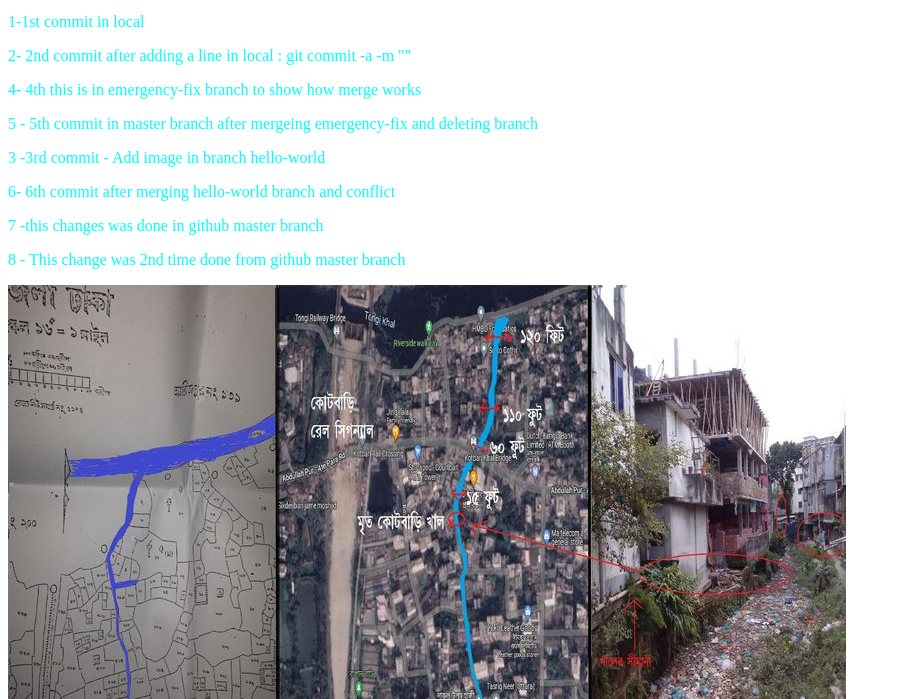
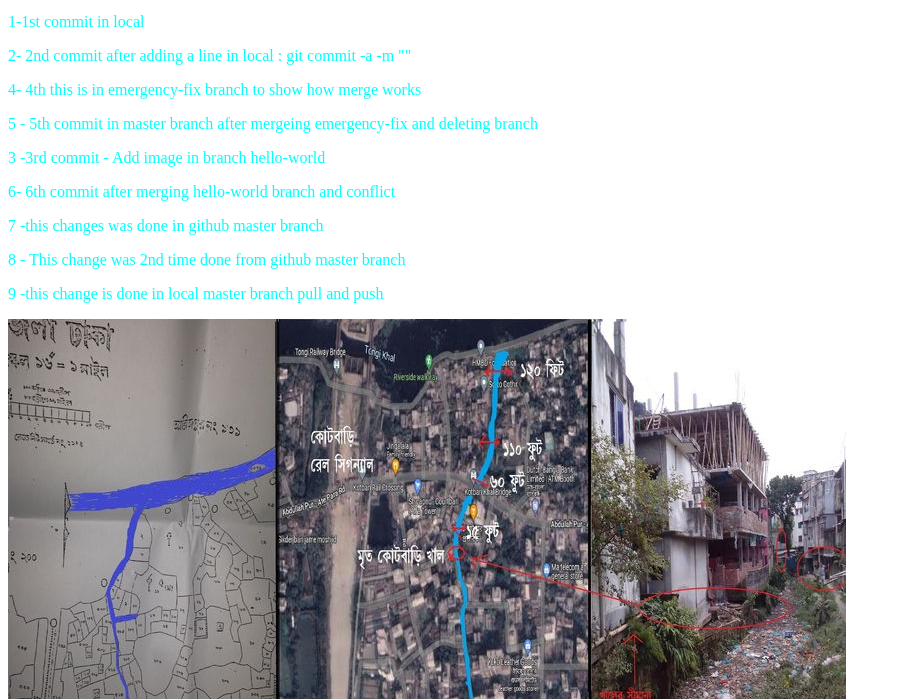
Before and after one commit to shiblyahmed28/git-hello2, a plain HTML site: page project/index.html in a window 1280 px wide. Shown: the part 101-800 px from the top of the page, without its empty margins (0-901 px from the left). Drawn offline with Linux system fonts and the light colour scheme.

Commit message:
9th commit changes in local

```diff
--- a/project/index.html
+++ b/project/index.html
@@ -13,8 +13,12 @@
 <p>5 - 5th commit in master branch after mergeing emergency-fix and deleting branch</p>
 <p>3 -3rd commit - Add image in branch hello-world </p>
 <p>6- 6th commit after merging hello-world branch and conflict</p>
-  <p>7 -this changes was done in github master branch</p>
+<p>7 -this changes was done in github master branch</p>
 <p>8 - This change was 2nd time done from github master branch</p>
+<p>9 -this change is done in local master branch pull and push</p>
+
+
+
 <div><img src="kotbari.jpg" alt="Hello"></div>
 
 </body>
```
